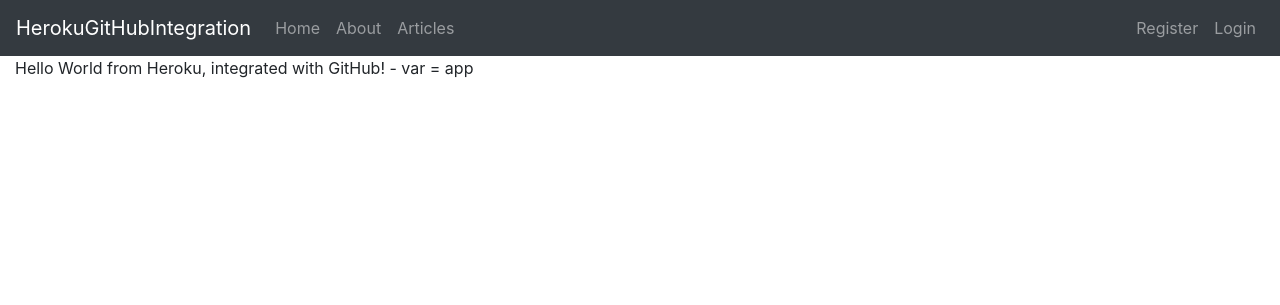
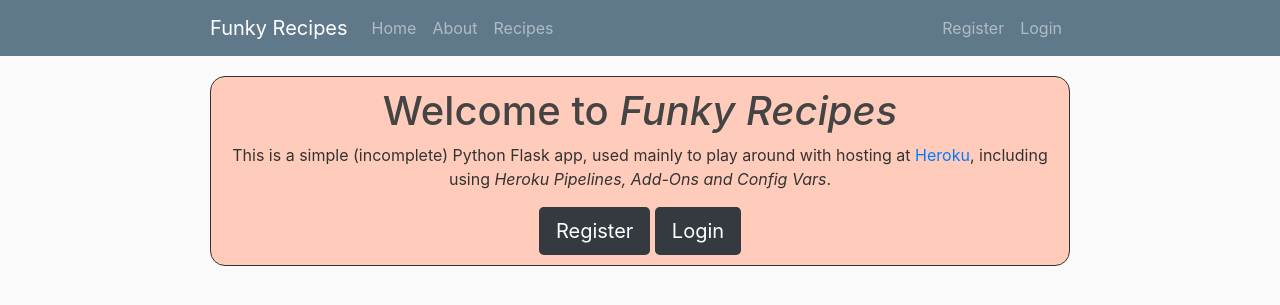
Before and after one commit to FunkyKingston/heroku-github-integration, a Flask app: page / in a window 1280 px wide. Shown: the top 305 px of the page. Run offline with Flask 2, Linux system fonts and the light colour scheme; some libraries are stand-ins or nearby versions.

Commit message:
Added lots of stuff!

```diff
--- a/app.py
+++ b/app.py
@@ -1,25 +1,59 @@
 # Standard library imports
 import os
 # Third party imports
-from flask import Flask, render_template, request
+from flask import Flask, render_template, request, redirect, url_for, session, flash
+from passlib.hash import sha256_crypt
+
+# flask-login, https://hackersandslackers.com/authenticating-users-with-flask-login/
+# also see: Corey Schafer: "Python Flask Tutorial: Full-Featured Web App Part 6 - User Authentication", https://www.youtube.com/watch?v=CSHx6eCkmv0
+
 # Local application imports
-from dbmanagement import db, Articles
-#import dbmanagement # -> would need to use (namespace) dbmanagement.db, dbmanagement.articles
+from dbmanagement import db, Recipe, User #import dbmanagement # -> would need to use (namespace) dbmanagement.db, etc.
 
 
 app = Flask(__name__)
 config_file = 'config.py'
 app.config.from_pyfile(config_file) # (runs config.py) option to configuring in this file using e.g. app.config['SQLALCHEMY_TRACK_MODIFICATIONS'] = False
-# alternative, about using app.config.from_envvar(), https://www.youtube.com/watch?v=7RWro4VF_9c
+# - example of instead using app.config.from_envvar(), https://www.youtube.com/watch?v=7RWro4VF_9c
+
+app.app_context().push() # Introduction into Contexts https://flask-sqlalchemy.palletsprojects.com/en/2.x/contexts/
+db.init_app(app)
+# --- Create the database & tables ---
+# Locally:
+# - in pgadmin (PostgreSQL's admin GUI)!, create a database with the name "flask_recipe_page", matching what's specified in config.py
+# - run python in a terminal and >>> from app import db >>> db.create_all()
+#   - this creates the tables, that can now be seen e.g. in pgadmin
+# On Heroku:
+# -
+# - go to the dashboard->More->Run console, type in python and you get a terminal!
+#   (or use Heroku's CLI, by running "heroku run python" in a local terminal)
 
 
-print("db:", db)
 
-# Introduction into Contexts https://flask-sqlalchemy.palletsprojects.com/en/2.x/contexts/
-app.app_context().push()
-db.init_app(app) # now, from python running in a terminal >>> from app import db >>> db.create_all()
-print("db:", db)
 
+posts = [
+  {
+    'author': 'Tomas',
+    'name': 'Kristina\'s Muesli',
+    'description': 'Add fresh fruit/berries and yoghurt!',
+    'body': 'Oats, Nuts, Coconut flakes, ...',
+    'date_posted': 'November 26, 2019'
+  },
+  {
+    'author': 'Kempe',
+    'name': 'Kalle\'s Jambalaya',
+    'description': 'Open up a bottle of hungarian "finvin"',
+    'body': 'Lots of veggies and love, some wine for the chef',
+    'date_posted': 'November 27, 2019'
+  },
+  {
+    'author': 'Kempe',
+    'name': 'Kalle\'s Floor-Marinated Macaroni',
+    'description': 'The 3 second rule does not apply',
+    'body': 'Fast macaroni. Use water tower floor for best result',
+    'date_posted': 'October 10, 2007'
+  }
+]
 
 
 # Home
@@ -32,21 +66,149 @@ def home():
 # About
 @app.route('/about')
 def about():
-    return render_template('about.html')
+  return render_template('about.html')
 
 
-# Articles
-@app.route('/articles')
-def articles():
-    return render_template('articles.html')
+# Register
+@app.route('/register', methods=['GET', 'POST'])
+def register():
+  if request.method == 'POST': # ...and form.validate(), ish
+    username = request.form['username']
+    email = request.form['email']
+    if username == '' or request.form['password'] == '':
+      return render_template('register.html', message='Please enter required fields') # any (easy) way to add the message without re-rendering the page?
+    password = sha256_crypt.hash( request.form['password'] )
+
+    # Entry1: MamaJamaica / mama@kingstontown.jm / 123456
+    # to delete entry using SQL Query in pgadmin: DELETE FROM public."user" WHERE username = 'MamaJamaica';
+    user = User(username, email, password) # <- works for Traversy Media in https://www.youtube.com/watch?v=w25ea_I89iM, I guess because he writes his own constructor __init__(), but he only has one table so not sure how this approach will handle db.ForeignKey(), db.relationship()
+    # print(user)
+    db.session.add(user) # https://flask-sqlalchemy.palletsprojects.com/en/2.x/queries/
+    db.session.commit()
+    #flash('You are now registered and can log in', 'success') # 'success' is a message category
+    return redirect(url_for('login'))
+
+  return render_template('register.html')
+
+
+# Login
+@app.route('/login', methods=['GET', 'POST'])
+def login():
+
+  if request.method == 'POST':
+    username = request.form['username']
+    #password_candidate = sha256_crypt.hash( request.form['password'] )
+    password_candidate = request.form['password'] # password candidate shouldn't be hashed, sha256_crypt.verify() handles that
+    user = User.query.filter_by(username=username).first()
+    # - or? user = db.session.query(User).filter(User.username==username).first()
+    #print(user)
+    if not user or not sha256_crypt.verify(password_candidate, user.password):
+      print('Login failed')
+      return render_template('login.html', message='Login failed')
+      #Add? return render_template('login.html', message=error_message)
+    else: # everything ok
+      print('Login succeeded')
+      #login_user(user) # from flask_login, don't use for now...
+      session['logged_in'] = True
+      session['username'] = username
+      return redirect(url_for('recipes'))
+
+  #if session['logged_in'] == True:
+  #  return redirect(url_for('dashboard'))
+
+  return render_template('login.html')
+
+
+# Logout
+@app.route('/logout')
+def logout():
+  session.clear()
+  #flash('You are now logged out', 'success') # from flask import flash - haven't added this to base layout.html or elsewhere at this point...
+  return redirect(url_for('login'))
+
+
+# Dashboard
+@app.route('/dashboard')
+def dashboard():
+  #posts = Recipe.query.all() # add sorting by newest post to query
+
+  # fetch only recipes by logged in user...
+  # TO DO: add "@is_logged_in"-lock to routes with recipe ids corresponding to other users
+  current_user = User.query.filter_by(username=session['username']).first()
+  posts = current_user.authored_recipes
+  return render_template('dashboard.html', posts=posts)
+
+
+# Recipes
+@app.route('/recipes')
+def recipes():
+  posts = Recipe.query.all() # add sorting by newest post to query
+  #print(posts[0].author.username)
+  #type(posts[0].pub_date): <class 'datetime.datetime'>
+  # - t = posts[0].pub_date has t.day, t.month, t.year, t.hour, etc.!
+  return render_template('recipes.html', posts=posts)
+
+
+# Add Recipe
+@app.route('/add_recipe', methods=['GET','POST'])
+def add_recipe():
+  if request.method == 'POST':
+
+    name = request.form['name']
+    description = request.form['description']
+    body = request.form['name']
+    category = request.form['category']
+    user_id = ''
+
+    # "@is_logged_in" checkwill be made (once the functionality
+    # is added) upon trying to access the /add_recipe route
+    #if session['logged_in'] == True:
+
+    current_user = User.query.filter_by(username=session['username']).first()
+    if user:
+      user_id = current_user.id
+      recipe = Recipe(name, description, body, category, user_id)
+      print(recipe)
+      # recipe.save() # does this also work? anyway, one advantage of add, commit - can commit multiple changes simultaneously
+      db.session.add(recipe) # https://flask-sqlalchemy.palletsprojects.com/en/2.x/queries/
+      db.session.commit()
+      return redirect(url_for('recipes'))
+
+    #else:
+    #  print('user_id missing') # shouldn't occur once @is_logged_in-check is added to the route
+
+  return render_template('add_recipe.html')
+
+
+# Edit Recipe
+#@app.route('/edit_recipe/<string:id>', methods=['GET','POST'])
+#def edit_recipe(id):
+#  return redirect(url_for('dashboard'))
+
+# Delete Recipe
+#@app.route('/delete_recipe/<string:id>', methods=['GET','POST'])
+#def delete_recipe(id):
+  # to do: cur.execute("DELETE FROM recipe WHERE id = ?", (id,)) <- nja detta är utan SQLAlchemy med en cur = conn.cursor(...) från sqlite3 package
+  # - nåt i stil med db.session.delete... , motsvarnade db.session.add(data) där data = Recipe(,,,)
+#  return redirect(url_for('dashboard'))
 
 
 # when ran on heroku, __name__ is set to "web", since if this file is being imported from another module, __name__ isset to that module’s name.
 if __name__ == '__main__':
-  os.environ['ENV'] = 'dev'
+  app.secret_key='secret123' # necessary for using flask 'session'
+  # otherwise this error when pressing the form:
+  # "RuntimeError: The session is unavailable because no
+  # secret key was set.  Set the secret_key on the
+  # application to something unique and secret."
   app.run(debug=True)
-else:
-  os.environ['ENV'] = 'prod'
+
+
+# change from flask's internal web server, use gunicorn
+# (which is a wsgi, web server gateway interface):
+# add gunicorn to requirements.txt, pip install it in the env locally and use the same version!
+# change the Procfile to, "web: gunicorn app:app"
+# - also, in a file runtime.txt, add "python-3.7.3" (https://devcenter.heroku.com/articles/python-runtimes)
+
 
 # Question: Is it necessary to include app.run()?
 # Answer: The run-command runs flask's internal web-server so the app can be tested locally. If however Apache, NGINX or some other web server loads your app it runs directly on the server
--- a/requirements.txt
+++ b/requirements.txt
@@ -1,3 +1,4 @@
 Flask==1.1.1
 Flask_SQLAlchemy==2.4.1
 psycopg2==2.8.4
+passlib==1.7.2
--- /dev/null
+++ b/runtime.txt
@@ -0,0 +1 @@
+python-3.7.3
--- /dev/null
+++ b/static/nonbootstrap.css
@@ -0,0 +1,82 @@
+
+/* "FULL RELOAD" IN CHROME - SHIFT+RELOAD BUTTON */
+
+body {
+  background: #fafafa;
+  color: #333333;
+}
+
+h1, h2, h3, h4, h5, h6 {
+  color: #444444;
+}
+
+ul {
+  margin: 0;
+}
+
+.bg-custom {
+  background: #5f788a;
+}
+
+.container-fluid {
+  max-width: 900px;
+  /*background: red;*/
+  padding: 0px 20px; /*0px top,bottom, 20px left,right*/
+}
+
+/* for <a> elements within a <div> of class container-fluid */
+.container-fluid a {
+  text-decoration: none;
+}
+
+
+#content-home {
+  margin:20px 0px !important; /*20px top,bottom*/
+}
+
+.posts, #content-home {
+  background: #fcb;
+  padding:10px 20px; /* 10 top,bottom & 20 left,right*/
+  border:1px solid #333;
+  border-radius:15px;
+  margin:10px 0px;
+}
+
+.post-img {
+  height: 65px;
+  width: 65px;
+  margin-right: 20px;
+}
+
+.post-metadata {
+  padding-bottom: 1px;
+  margin-bottom: 4px;
+  border-bottom: 1px solid #e3e3e3;
+}
+
+.buttons {
+  background: rgb(52,58,64);
+  color: #fff;
+}
+
+/*.buttons-div a, .buttons-div a:hover, .buttons-div input, .buttons-div input:hover {*/
+.buttons-div a:hover, .buttons-div input:hover {
+  color: cadetblue;
+}
+
+.form-group {
+	margin: 1rem 0;
+}
+
+.message {
+	background: yellow;
+}
+
+/*
+.profile-img {
+  height: 125px;
+  width: 125px;
+  margin-right: 20px;
+  margin-bottom: 16px;
+}
+*/
--- a/templates/articles.html
+++ /dev/null
@@ -1,5 +0,0 @@
-{% extends 'layout.html' %}
-
-{% block body %}
-  Articles
-{% endblock %}
--- a/templates/home.html
+++ b/templates/home.html
@@ -1,5 +1,18 @@
 {% extends 'layout.html' %}
 
+<!-- layout.html wraps the block body in a .container-fluid div -->
 {% block body %}
-  Hello World from Heroku, integrated with GitHub! - var = {{var}}
+
+<div class="text-center" id="content-home">
+  <h1>Welcome to <i>Funky Recipes</i></h1>
+  <p>This is a simple (incomplete) Python Flask app, used mainly to play around with hosting at <a target="_blank" href="https://heroku.com/">Heroku</a>, including using <i>Heroku Pipelines, Add-Ons and Config Vars</i>.</p>
+
+  {% if session.logged_in == NULL %}
+  <div class="buttons-div">
+    <a href="/register" class="btn btn-lg buttons">Register</a>
+    <a href="/login" class="btn btn-lg buttons">Login</a>
+  </div>
+  {% endif %}
+</div>
+
 {% endblock %}
--- a/templates/includes/_navbar.html
+++ b/templates/includes/_navbar.html
@@ -1,5 +1,8 @@
-<nav class="navbar navbar-expand-md navbar-dark bg-dark">
-  <a class="navbar-brand" href="#">HerokuGitHubIntegration</a>
+<nav class="navbar navbar-expand-md navbar-dark bg-custom">
+<!-- replaced bootstrap's bg-dark with bg-custom -->
+  <div class="container-fluid">
+
+    <a class="navbar-brand" href="#">Funky Recipes</a>
     <button class="navbar-toggler" type="button" data-toggle="collapse" data-target="#navbarsExampleDefault" aria-controls="navbarsExampleDefault" aria-expanded="false" aria-label="Toggle navigation">
       <span class="navbar-toggler-icon"></span>
     </button>
@@ -8,13 +11,19 @@
       <ul class="navbar-nav mr-auto">
         <li class="nav-item"><a class="nav-link" href="/">Home</a></li>
         <li class="nav-item"><a class="nav-link" href="/about">About</a></li>
-    <li class="nav-item"><a class="nav-link" href="/articles">Articles</a></li>
+        <li class="nav-item"><a class="nav-link" href="/recipes">Recipes</a></li>
       </ul>
 
       <ul class="nav navbar-nav navbar-right">
-    <li class="nav-item"><a class="nav-link" href="/about">Register</a></li>
-    <li class="nav-item"><a class="nav-link" href="#">Login</a></li>
+        {% if session.logged_in %}
+          <li class="nav-item"><a class="nav-link" href="/dashboard">Dashboard</a></li>
+          <li class="nav-item"><a class="nav-link" href="/logout">Logout</a></li>
+        {% else %}
+          <li class="nav-item"><a class="nav-link" href="/register">Register</a></li>
+          <li class="nav-item"><a class="nav-link" href="/login">Login</a></li>
+        {% endif %}
       </ul>
+    </div>
 
-  </div>
+  </div> <!-- /container-fluid -->
 </nav>
--- a/templates/layout.html
+++ b/templates/layout.html
@@ -2,14 +2,24 @@
 <html>
   <head>
   <meta charset='utf-8'>
-  <title>HerokuGitHubIntegration</title>
-  <link rel="stylesheet" href="https://stackpath.bootstrapcdn.com/bootstrap/4.3.1/css/bootstrap.min.css">
+  <title>Funky Recipes</title>
+  <link rel="stylesheet" href="https://stackpath.bootstrapcdn.com/bootstrap/4.3.1/css/bootstrap.min.css" integrity="sha384-ggOyR0iXCbMQv3Xipma34MD+dH/1fQ784/j6cY/iJTQUOhcWr7x9JvoRxT2MZw1T" crossorigin="anonymous">
+  <link rel="stylesheet" href="../static/nonbootstrap.css">
   </head>
   <body>
     {% include 'includes/_navbar.html' %}
-    <div class="container-fluid">
+    <div class="container-fluid"> <!-- container is resized in steps, container-fluid smoothly -->
+      <!-- bootstrap grid system, total 12 columns, e.g. col-md-8 uses 8 -->
+      <!-- <div class="col-md-12"></div> -->
       {% block body %}{% endblock %}
+
+      <!--<div class="col-md-4">Sidebar</div>-->
+
     </div>
-	<script src="https://stackpath.bootstrapcdn.com/bootstrap/4.3.1/js/bootstrap.min.js"></script>
+  <!-- JQuery - "must come first" necessary for the hamburged-toggled menu in reduced-size display mode -->
+  <script src="https://code.jquery.com/jquery-3.3.1.slim.min.js" integrity="sha384-q8i/X+965DzO0rT7abK41JStQIAqVgRVzpbzo5smXKp4YfRvH+8abtTE1Pi6jizo" crossorigin="anonymous"></script>
+  <!-- JS -->
+  <script src="https://stackpath.bootstrapcdn.com/bootstrap/4.3.1/js/bootstrap.min.js" integrity="sha384-JjSmVgyd0p3pXB1rRibZUAYoIIy6OrQ6VrjIEaFf/nJGzIxFDsf4x0xIM+B07jRM" crossorigin="anonymous"></script>
+  <!-- about 'integrity' and 'crossorigin' properties: https://stackoverflow.com/questions/32039568/what-are-the-integrity-and-crossorigin-attributes-->
   </body>
 </html>
```
Also changed, not shown: config.py (+8 -10 lines), dbmanagement.py (+68 -7 lines), templates/about.html (+9 -1 lines), templates/add_recipe.html (added, +54 -0 lines), templates/dashboard.html (added, +32 -0 lines), templates/login.html (added, +34 -0 lines), templates/recipes.html (added, +22 -0 lines), templates/register.html (added, +42 -0 lines), static/default.jpg (added), static/food1.jpeg (added). Lines whose indentation alone changed are shown as unchanged.
